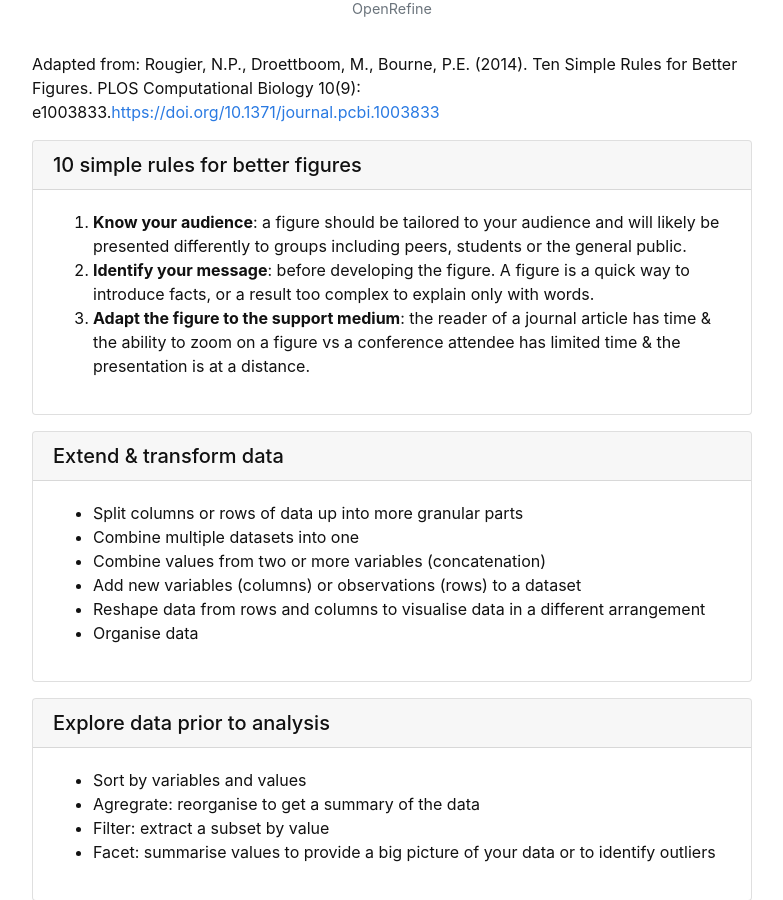
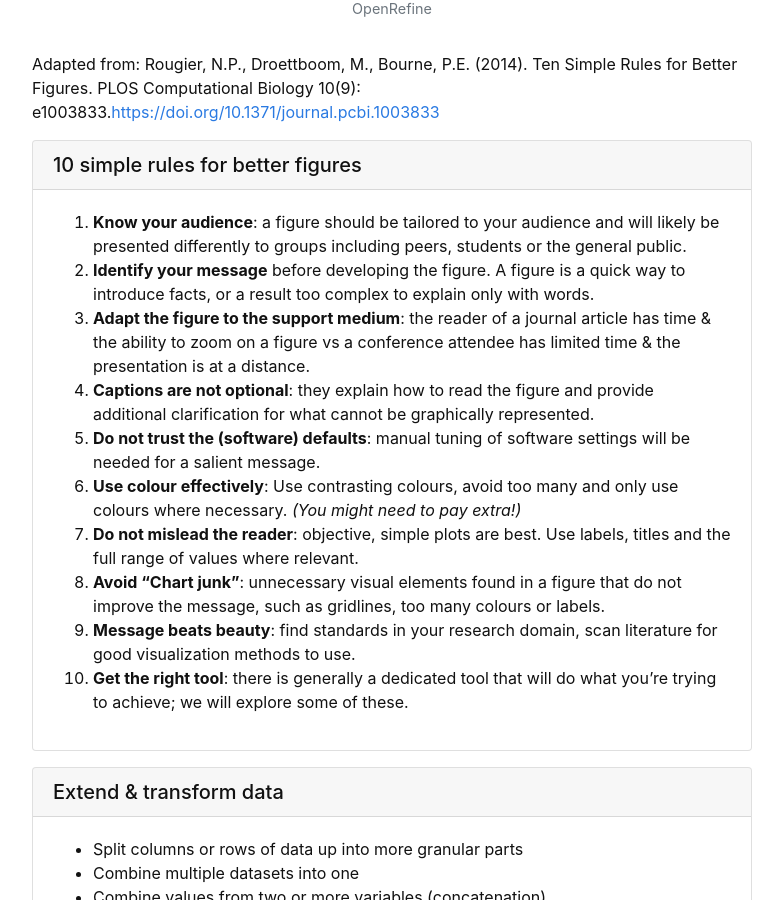
Before and after one commit to GULibrarySandbox/data-vis-basics, a Jekyll site: the page built from content/1-intro.md, in a window 1280 px wide and 900 px high, scrolled down 572 px. Shown: the whole window, without its empty margins (248-1031 px from the left). Built offline with Jekyll 4.4.1, drawn with Linux system fonts in a browser that asks for light colours.

Commit message:
Update 1-intro.md

```diff
--- a/content/1-intro.md
+++ b/content/1-intro.md
@@ -13,8 +13,15 @@ PLOS Computational Biology 10(9): e1003833.[https://doi.org/10.1371/journal.pcbi
 
 {% capture text %}
 1. **Know your audience**: a figure should be tailored to your audience and will likely be presented differently to groups including peers, students or the general public.
-2. **Identify your message**: before developing the figure. A figure is a quick way to introduce facts, or a result too complex to explain only with words.
+2. **Identify your message** before developing the figure. A figure is a quick way to introduce facts, or a result too complex to explain only with words.
 3. **Adapt the figure to the support medium**: the reader of a journal article has time & the ability to zoom on a figure vs a conference attendee has limited time & the presentation is at a distance.
+4. **Captions are not optional**: they explain how to read the figure and provide additional clarification for what cannot be graphically represented.
+5. **Do not trust the (software) defaults**: manual tuning of software settings will be needed for a salient message.
+6. **Use colour effectively**: Use contrasting colours, avoid too many and only use colours where necessary. *(You might need to pay extra!)*
+7. **Do not mislead the reader**: objective, simple plots are best.  Use labels, titles and the full range of values where relevant.
+8. **Avoid “Chart junk”**: unnecessary visual elements found in a figure that do not improve the message, such as gridlines, too many colours or labels.
+9. **Message beats beauty**: find standards in your research domain, scan literature for good visualization methods to use.
+10. **Get the right tool**: there is generally a dedicated tool that will do what you're trying to achieve; we will explore some of these.
 {% endcapture %} {% include card.md header="10 simple rules for better figures" text=text %}
 
 {% capture text %}
```
